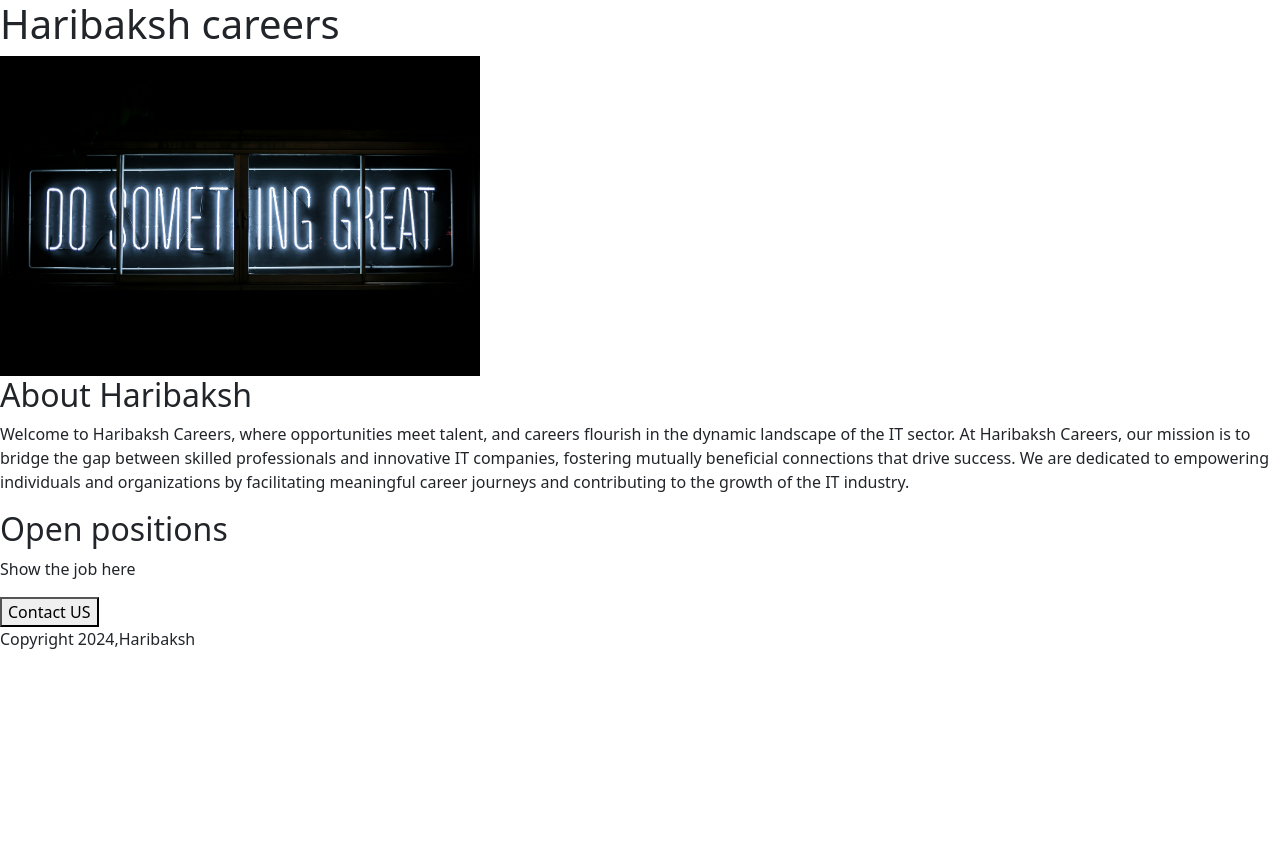
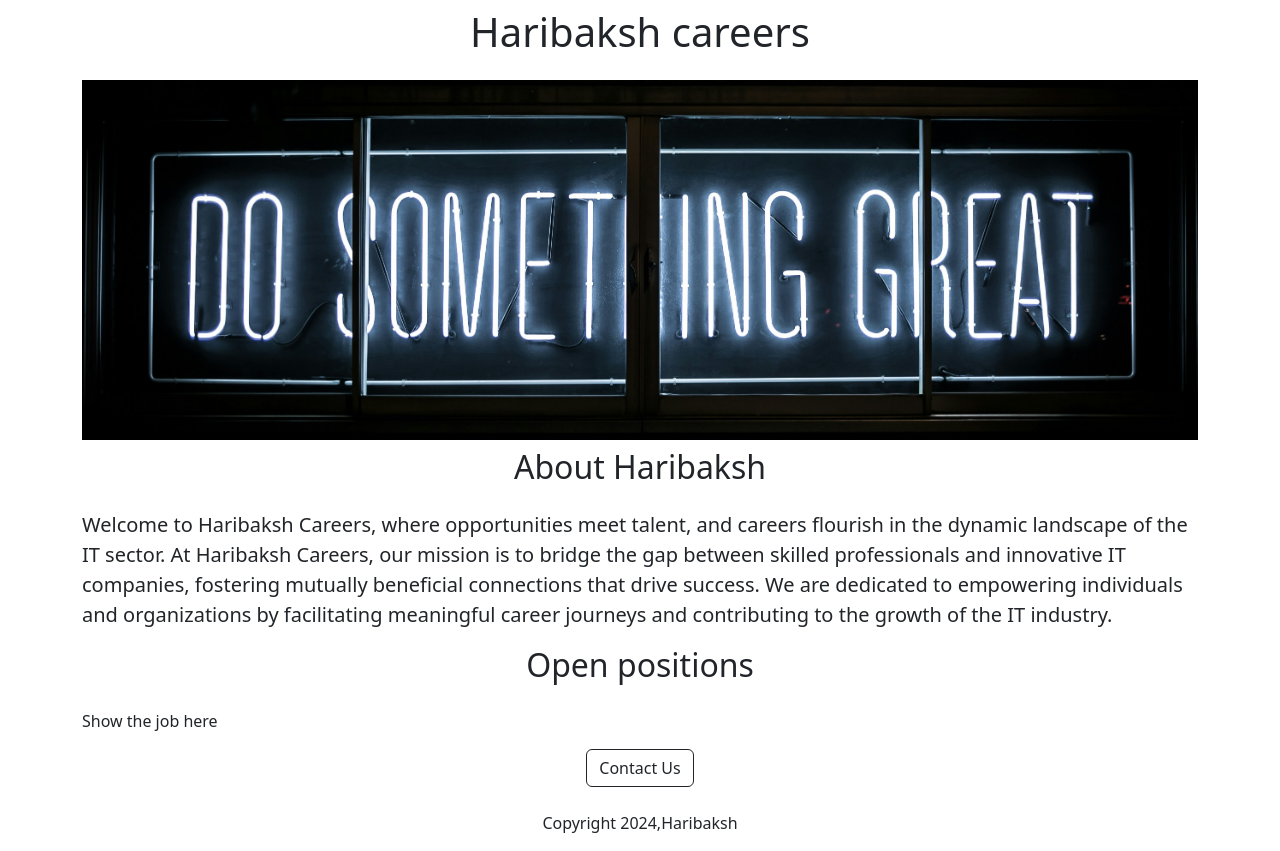
Before and after one commit to NATRAJ-08/Haribaksh-careers-website, a Flask app: page / in a window 1280 px wide. Before the commit the page ends 649 px from the top, so only its background shows below. Run offline with Flask 3, Linux system fonts and the light colour scheme.

Commit message:
add bottstrap

```diff
--- a/templates/home.html
+++ b/templates/home.html
@@ -5,23 +5,32 @@
     <meta charset="utf-8">
     <meta name="viewport" content="width=device-width, initial-scale=1">
     <link href="https://cdn.jsdelivr.net/npm/bootstrap@5.3.3/dist/css/bootstrap.min.css" rel="stylesheet" integrity="sha384-QWTKZyjpPEjISv5WaRU9OFeRpok6YctnYmDr5pNlyT2bRjXh0JMhjY6hW+ALEwIH" crossorigin="anonymous">
+    <style>
+      #banner{
+        height: 360px;
+        width: 100%;
+        object-fit:cover;
+
+
+      }
+    </style>
 
 
     </head>
     <body>
-      <div>
-     <h1> Haribaksh careers</h1>
-      <img id="banner" src="https://b97df2ea-47ef-494d-a1a9-e43c29860bec-00-3n8nedzlv76ni.sisko.replit.dev/static/banner.jpg"height="320" >
-      <h2> About Haribaksh</h2>
-      <p>
+      <div class= "container">
+     <h1 class="text-center mt-2 mb-4"> Haribaksh careers</h1>
+      <img class="img-fluid" id="banner" src="https://b97df2ea-47ef-494d-a1a9-e43c29860bec-00-3n8nedzlv76ni.sisko.replit.dev/static/banner.jpg"height="320" >
+      <h2 class="text-center mt-2 mb-4"> About Haribaksh</h2>
+      <p class="lead">
         Welcome to Haribaksh Careers, where opportunities meet talent, and careers flourish in the dynamic landscape of the IT sector.
       At Haribaksh Careers, our mission is to bridge the gap between skilled professionals and innovative IT companies, fostering mutually beneficial connections that drive success. We are dedicated to empowering individuals and organizations by facilitating meaningful career journeys and contributing to the growth of the IT industry.
       </p>
-      <h2>Open positions</h2>
+      <h2 class="text-center mt-2 mb-4">Open positions</h2>
       <p>Show the job here</p>
-        <div>
-      <button >Contact US</button>
-          <p>Copyright 2024,Haribaksh</p>
+        <div class="text-center">
+          <button type="button" class="btn btn-outline-dark">Contact Us</button>
+          <p class="mt-4">Copyright 2024,Haribaksh</p>
         </div>
         </div>
     </body>
```
